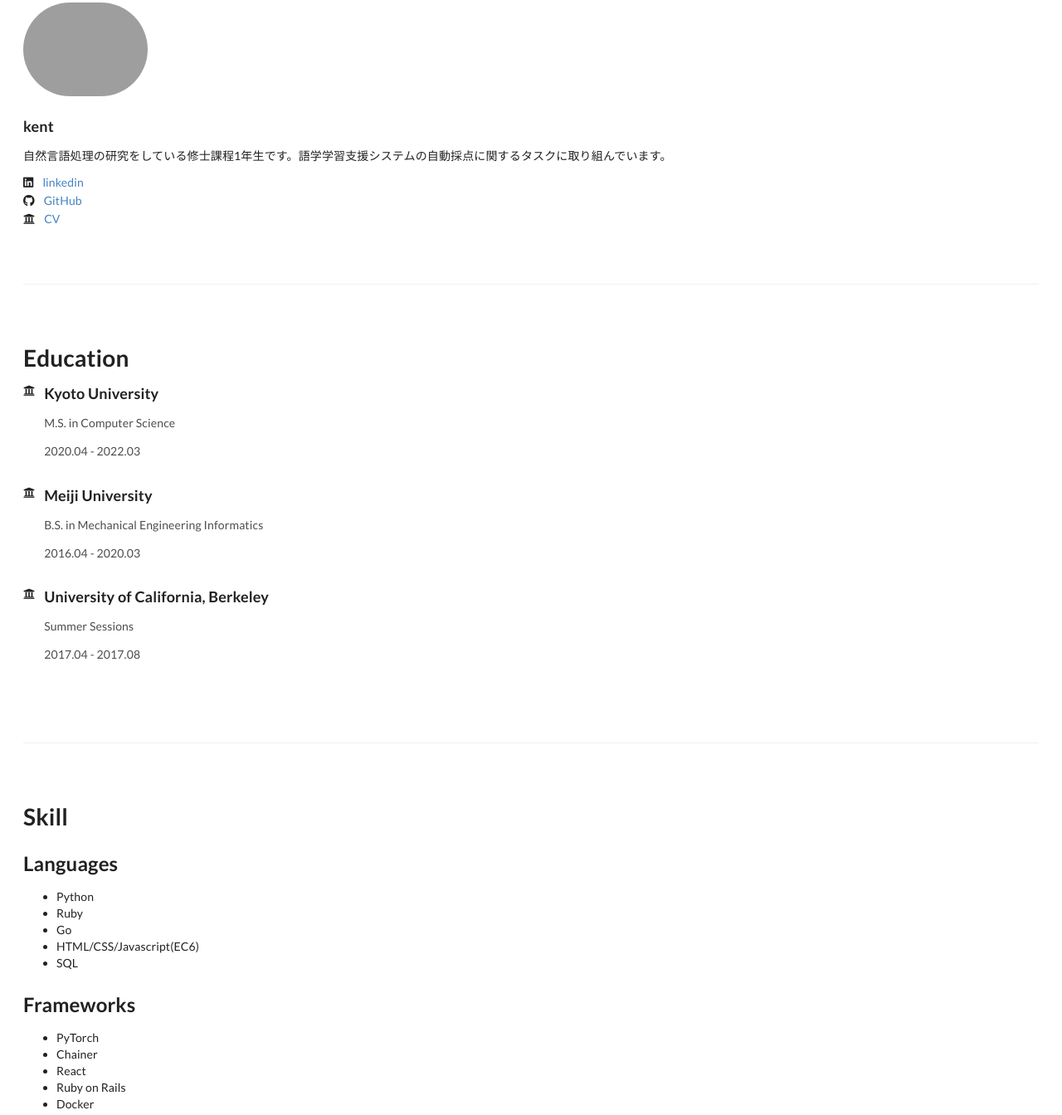
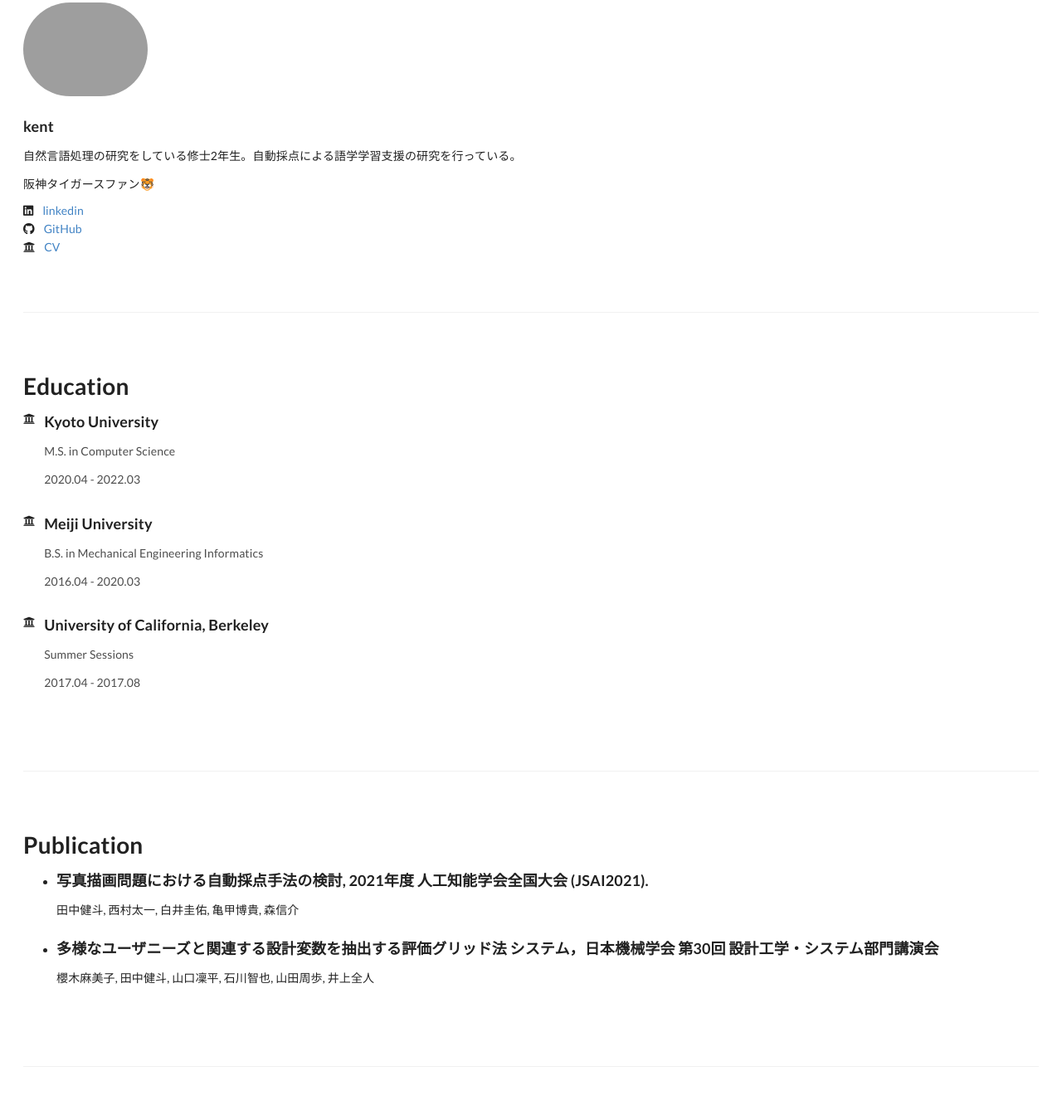
Before and after one commit to kent0304/kent34netlifyapp, a Gatsby site: page / in a window 1280 px wide. Shown: the part 857-2201 px from the top of the page at 83% size. Built offline with nearby package versions, Linux system fonts and the light colour scheme; Gatsby itself is replaced by a stand-in of ours; some packages are replaced by stand-ins of ours; grey boxes are pictures that could not be loaded.

Commit message:
Add publication info

```diff
--- a/src/components/Portfolio.js
+++ b/src/components/Portfolio.js
@@ -10,11 +10,12 @@ export default () => (
             </div>
             <div className="about-item">
                 <div className="about-image-wrapper">
-                    <img className="ui small circular image" src="https://pbs.twimg.com/profile_images/1342444375603773441/gL9CqC-r_400x400.jpg" />
+                    <img className="ui small circular image" src="https://media-exp1.licdn.com/dms/image/C5603AQFwDaAmMhuAOA/profile-displayphoto-shrink_800_800/0/1618057152225?e=1623888000&v=beta&t=eT1VXezFFz6B-i0zikdVYmBr-7jUjIP25VwbKiTcADA" />
                 </div>
 
                 <h3>kent</h3>
-                <p>自然言語処理の研究をしている修士課程1年生です。語学学習支援システムの自動採点に関するタスクに取り組んでいます。</p>
+                <p>自然言語処理の研究をしている修士2年生。自動採点による語学学習支援の研究を行っている。</p>
+                <p>阪神タイガースファン🐯</p>
                 <div className="ui list">
                     <div className="item">
                         <i class="linkedin icon" />
@@ -82,6 +83,24 @@ export default () => (
                     </div>
                 </div>
 
+        </div>
+
+        <div className="section">
+            <div className="section-heading">
+                <h1 className="hedding-primary">Publication</h1>
+            </div>
+            <ul>
+                <li>
+                    <h3>写真描画問題における自動採点手法の検討, 2021年度 人工知能学会全国大会 (JSAI2021).</h3>
+                    <p>田中健斗, 西村太一, 白井圭佑, 亀甲博貴, 森信介</p>
+                    <h3></h3>
+                </li>
+                <li>
+                    <h3>多様なユーザニーズと関連する設計変数を抽出する評価グリッド法 システム，日本機械学会 第30回 設計工学・システム部門講演会</h3>
+                    <p>櫻木麻美子, 田中健斗, 山口凜平, 石川智也, 山田周歩, 井上全人</p>
+                    <h3></h3>
+                </li>
+            </ul>
         </div>
 
         <div className="section">
```
